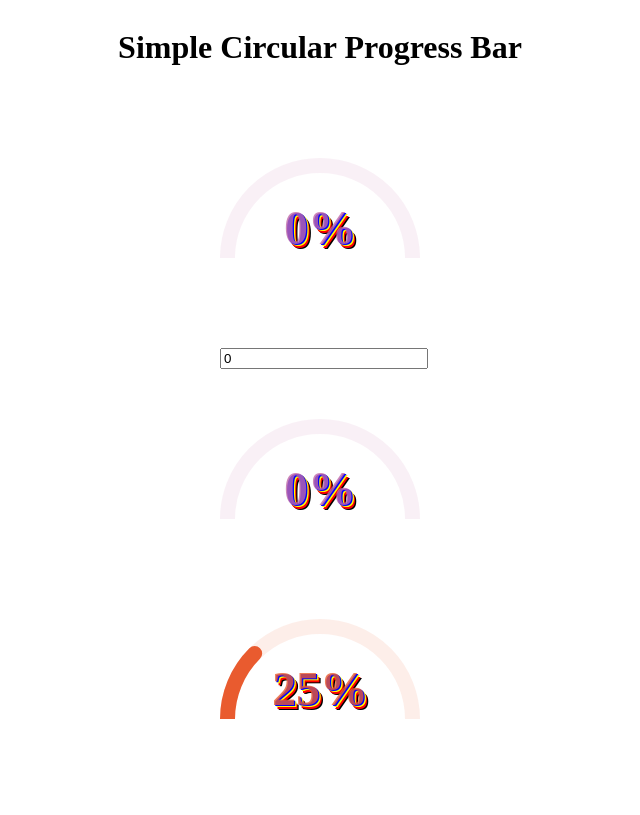
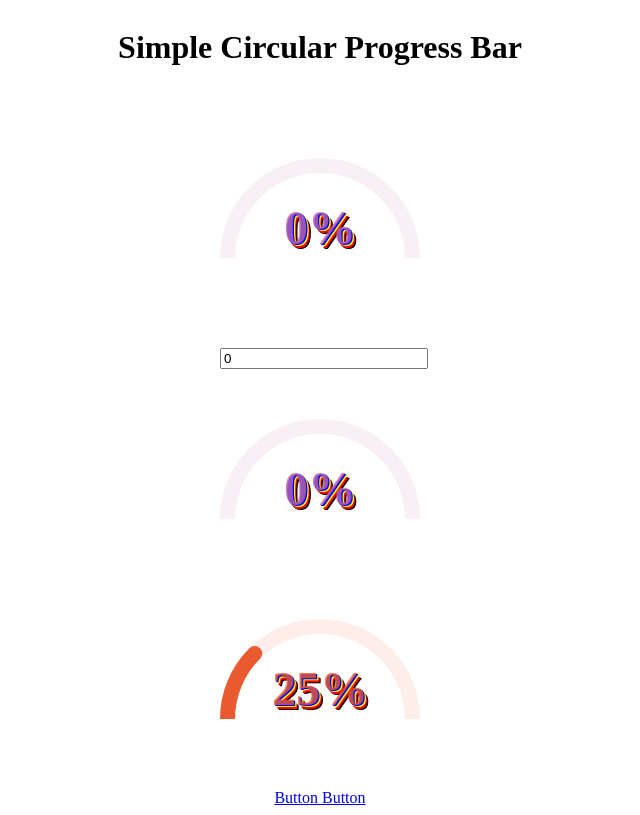
Before and after one commit to Tuvedunyel/test-progress-bar, a website: page index.html in a window 1280 px wide. Shown: the whole page, without its empty margins (320-960 px from the left). Drawn offline with nearby package versions, Linux system fonts and the light colour scheme.

Commit message:
HTML button

```diff
--- a/index.html
+++ b/index.html
@@ -53,6 +53,14 @@
         </div>
         <div id="progress-wrap" class="progress-wrapper"></div>
         <div id="progress-trois" class="progress-wrapper yellow-one"></div>
+        <div class="button-container">
+          <a href="#">
+            <span>Button</span>
+          </a>
+          <a href="#">
+            <span>Button</span>
+          </a>
+        </div>
       </div>
     </main>
   </body>
```
